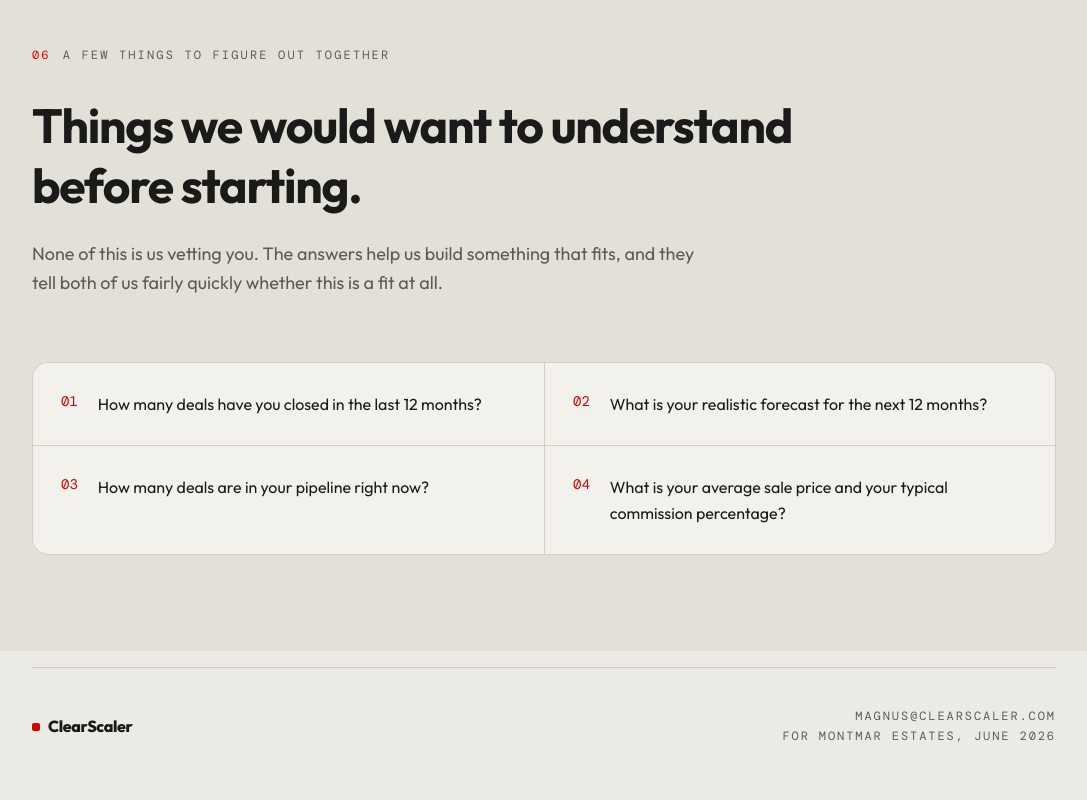
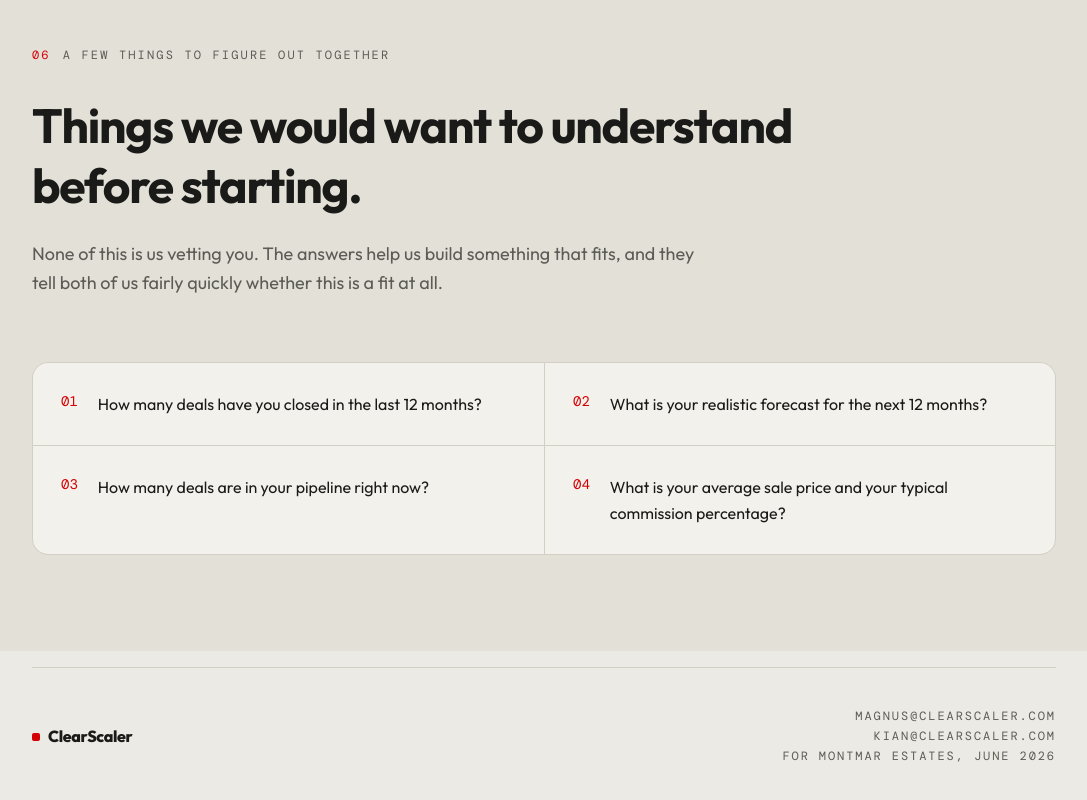
Before and after one commit to magnus-ClearScaler/MontmarEstates, a React (Vite) app: page / in a window 1280 px wide. Shown: the part 5617-6417 px from the top of the page, without its empty margins (96-1183 px from the left). Built offline with nearby package versions, Linux system fonts and the light colour scheme.

Commit message:
Add Kian's contact email to the footer

```diff
--- a/src/components/Footer.tsx
+++ b/src/components/Footer.tsx
@@ -12,6 +12,12 @@ export function Footer() {
           >
             magnus@clearscaler.com
           </a>
+          <a
+            href="mailto:kian@clearscaler.com"
+            className="transition-colors hover:text-accent"
+          >
+            kian@clearscaler.com
+          </a>
           <span>For Montmar Estates, June 2026</span>
         </div>
       </div>
```
